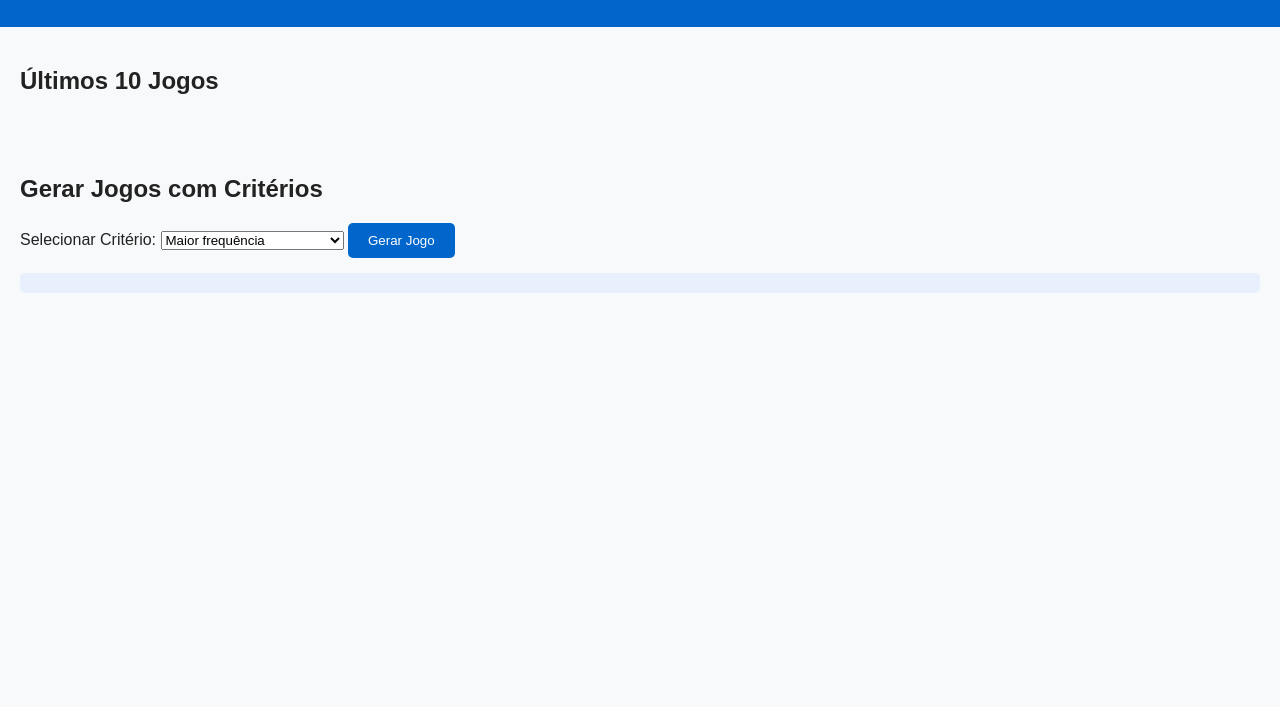
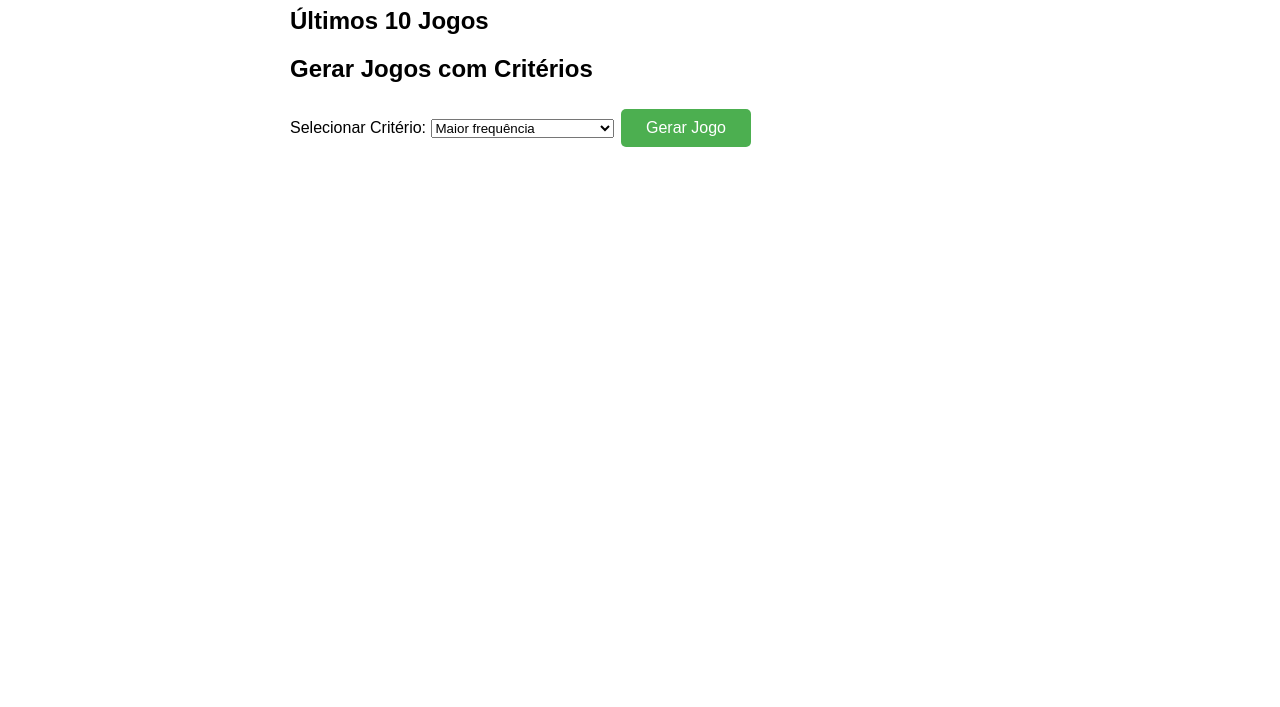
Before and after one commit to gilmroliveira/rest, a website: page lotofacil.html in a window 1280 px wide. Shown: the part 93-800 px from the top of the page. Drawn offline with Linux system fonts and the light colour scheme; no server answers.

Commit message:
Atualizar o style.css

```diff
--- a/style.css
+++ b/style.css
@@ -1,61 +1,42 @@
 body {
-  font-family: Arial, sans-serif;
-  background: #f8f9fa;
-  color: #222;
-  margin: 0;
-  padding: 0;
+    font-family: Arial, sans-serif;
+    padding: 20px;
+    max-width: 700px;
+    margin: auto;
 }
 
-header {
-  background: #0066cc;
-  color: white;
-  padding: 20px;
-  text-align: center;
+h1 {
+    text-align: center;
 }
 
-nav a {
-  color: white;
-  text-decoration: none;
-  margin: 0 10px;
-  font-weight: bold;
+button {
+    background-color: #4CAF50;
+    border: none;
+    color: white;
+    padding: 10px 25px;
+    margin: 6px 3px;
+    cursor: pointer;
+    font-size: 16px;
+    border-radius: 5px;
 }
 
-nav a:hover {
-  text-decoration: underline;
+button:hover {
+    background-color: #45a049;
 }
 
 section {
-  padding: 20px;
+    margin-bottom: 15px;
 }
 
-#lista-resultados .resultado {
-  background: white;
-  margin: 8px 0;
-  padding: 10px;
-  border-radius: 5px;
-  box-shadow: 0 1px 3px rgba(0,0,0,0.1);
+#jogo-sugerido {
+    margin-top: 15px;
+    font-weight: bold;
+    font-size: 1.1em;
 }
 
-form {
-  margin-top: 15px;
+#grafico {
+    border: 1px solid #ccc;
+    margin-top: 10px;
+    width: 100%;
+    height: 600px;
 }
-
-button {
-  background: #0066cc;
-  color: white;
-  border: none;
-  padding: 10px 20px;
-  cursor: pointer;
-  border-radius: 5px;
-}
-
-button:hover {
-  background: #004999;
-}
-
-#resultado-jogo {
-  margin-top: 15px;
-  background: #e8f0fe;
-  padding: 10px;
-  border-radius: 5px;
-}
```
